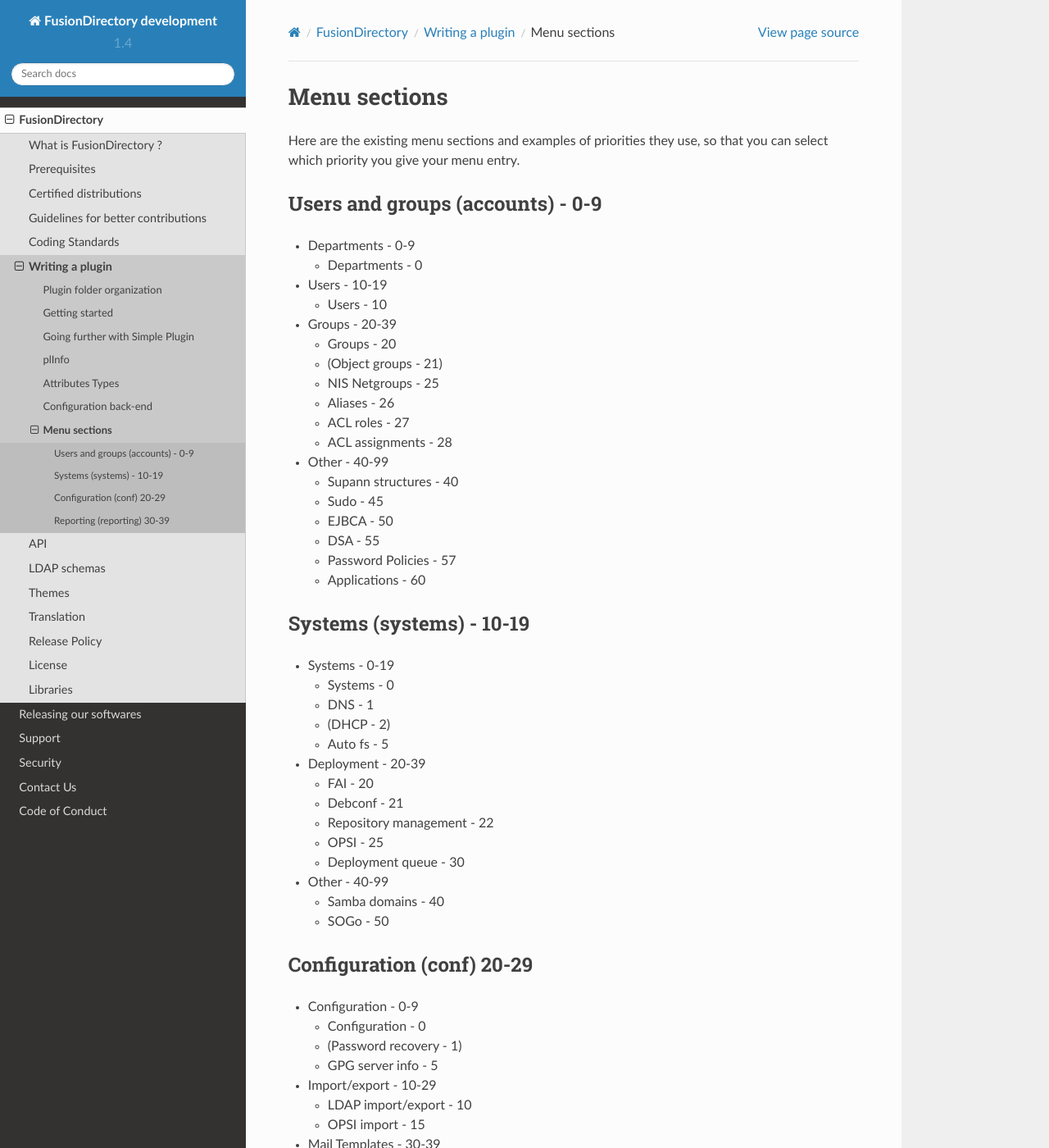
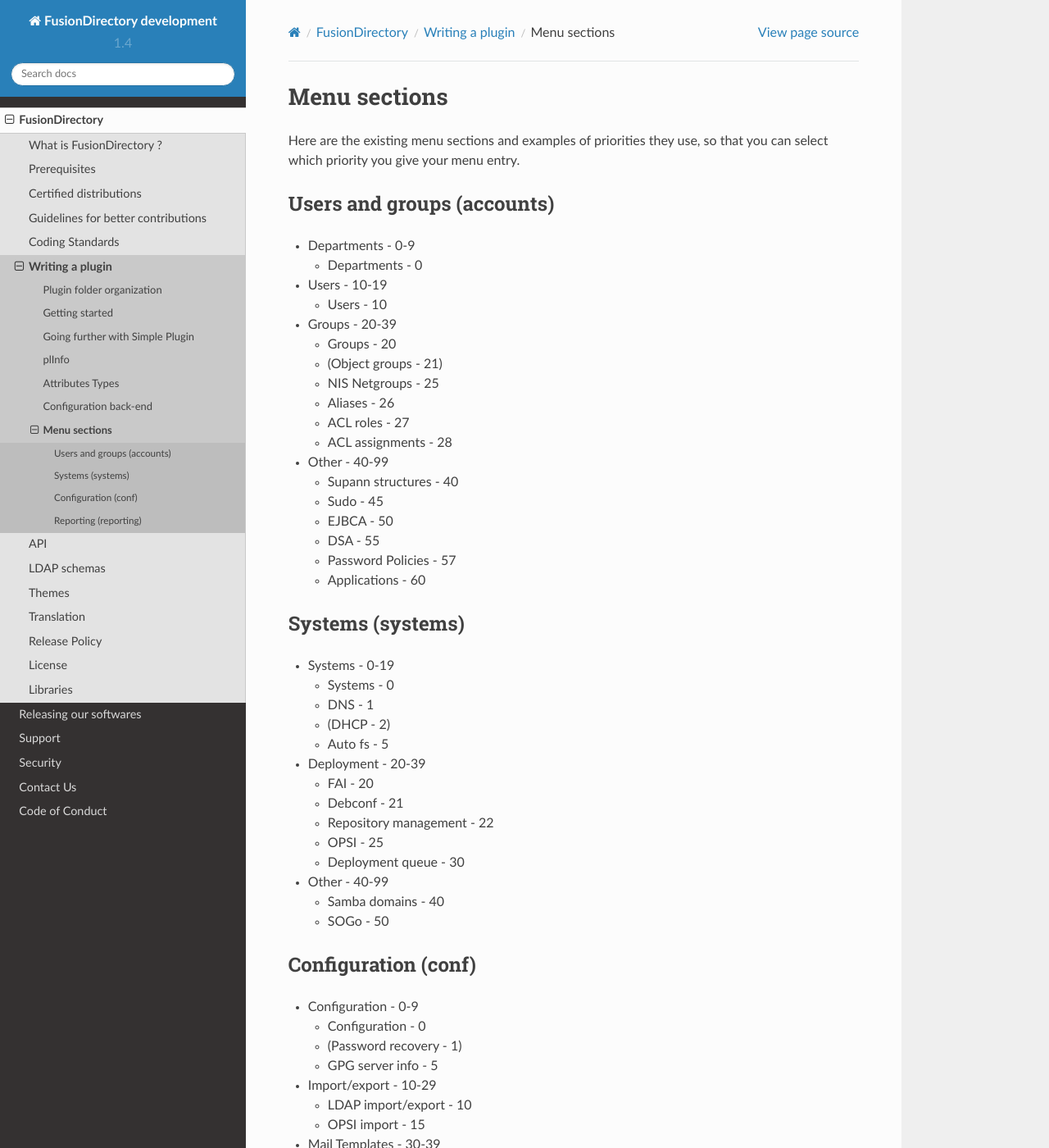
Before and after one commit to fusiondirectory/fusiondirectory-dev-manual, a Sphinx documentation site: the page built from source/fusiondirectory/pluginsystem/menusections.rst, in a window 1280 px wide and 1400 px high. Shown: the whole window at 82% size. Built offline with Sphinx 7.4.7 and the Read the Docs theme 2.0.0, drawn with Linux system fonts in a browser that asks for light colours; some of the changed text lies outside the part shown.

Commit message:
:sparkles: Feat(Template Mail) - Updates menu sections priorities
Removing extra priorities on main menus as already described elsewhere.

```diff
--- a/source/fusiondirectory/pluginsystem/menusections.rst
+++ b/source/fusiondirectory/pluginsystem/menusections.rst
@@ -3,7 +3,7 @@
 
 Here are the existing menu sections and examples of priorities they use, so that you can select which priority you give your menu entry.
 
-Users and groups (accounts) - 0-9
+Users and groups (accounts)
 ---------------------------
 
 * Departments - 0-9
@@ -32,7 +32,7 @@
   * Password Policies - 57
   * Applications - 60
 
-Systems (systems) - 10-19
+Systems (systems)
 -----------------
 
 * Systems - 0-19
@@ -55,7 +55,7 @@
   * Samba domains - 40
   * SOGo - 50
 
-Configuration (conf) 20-29
+Configuration (conf)
 --------------------
 
 * Configuration - 0-9
@@ -73,7 +73,7 @@
 
   * Mail Tasks - 31
 
-Reporting (reporting) 30-39
+Reporting (reporting)
 ---------------------
 
 * Dashboard - 0
```
